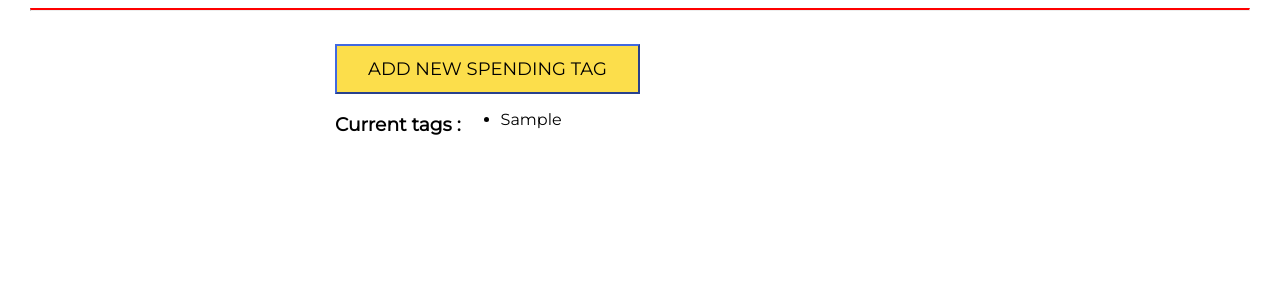
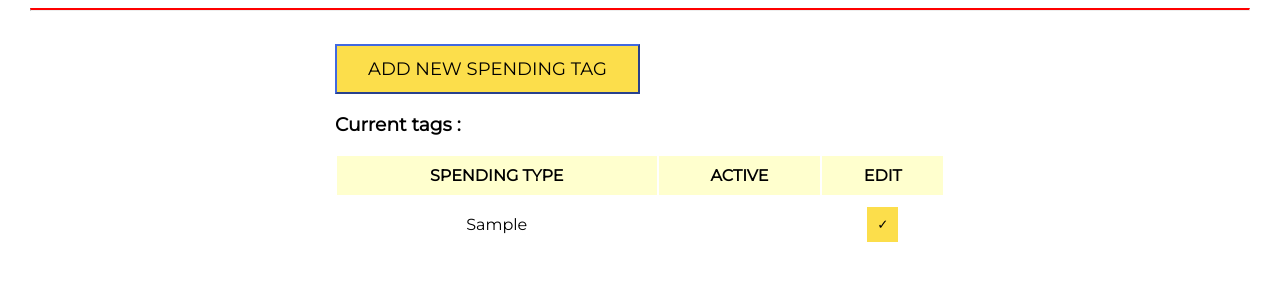
Before and after one commit to madgelackie/spending_tracker_project, a Flask app: page /tags in a window 1280 px wide. Shown: the part 83-383 px from the top of the page. Run offline with Flask 2, Linux system fonts and the light colour scheme; a database or web service that is not in the repository returns one stand-in record (values such as "Sample title"); some libraries are stand-ins or nearby versions.

Commit message:
transaction edit working

```diff
--- a/controllers/tags_controller.py
+++ b/controllers/tags_controller.py
@@ -21,6 +21,11 @@ def new_tag():
 @tags_blueprint.route("/tags", methods=['POST'])
 def create_tag():
     spending_type = request.form['tag']
-    tag = Tag(spending_type)
+    active = request.form['active']
+    if request.form['active'] == 'yes':
+        active = True
+    elif request.form['active'] == 'no':
+        active = False
+    tag = Tag(spending_type, active)
     tag_repository.save(tag)
     return redirect("/tags")
--- a/controllers/transactions_controller.py
+++ b/controllers/transactions_controller.py
@@ -43,12 +43,13 @@ def edit_transaction(id):
 # updates the task edited in /transactions/edit form
 @transactions_blueprint.route("/transactions/<id>", methods=['POST'])
 def update_transaction(id):
+    print(request.form)
     amount = request.form['amount']
     tag_id = request.form['tag']
     merchant_id = request.form['merchant']
     tag = tag_repository.select(tag_id)
     merchant = merchant_repository.select(merchant_id)
-    transaction = Transaction(amount, tag, merchant)
+    transaction = Transaction(amount, tag, merchant, id)
     transaction_repository.update(transaction)
     return redirect('/transactions')
 
--- a/repositories/merchant_repository.py
+++ b/repositories/merchant_repository.py
@@ -6,7 +6,8 @@ def save(merchant):
     sql = "INSERT INTO merchants (name, active) VALUES ( %s, %s ) RETURNING id"
     values = [merchant.name, merchant.active]
     results = run_sql(sql, values)
-    merchant.id = results[0]['id']
+    id = results[0]['id']
+    merchant.id = id
     return merchant
 
 def delete_all():
--- a/repositories/tag_repository.py
+++ b/repositories/tag_repository.py
@@ -6,7 +6,8 @@ def save(tag):
     sql = "INSERT INTO tags (spending_type, active) VALUES ( %s, %s ) RETURNING id"
     values = [tag.spending_type, tag.active]
     results = run_sql(sql, values)
-    tag.id = results[0]['id']
+    id = results[0]['id']
+    tag.id = id
     return tag
 
 def delete_all():
@@ -23,17 +24,15 @@ def select(id):
     sql = "SELECT * FROM tags WHERE id = %s"
     values = [id]
     result = run_sql(sql, values)[0]
-
     if result is not None:
         tag = Tag(result['spending_type'], result['active'], result['id'])
     return tag
 
+
 def select_all():
     tags = []
-
     sql = "SELECT * FROM tags"
     results = run_sql(sql)
-
     for row in results:
         tag = Tag(row['spending_type'], row['active'], row['id'])
         tags.append(tag)
--- a/repositories/transaction_repository.py
+++ b/repositories/transaction_repository.py
@@ -8,7 +8,8 @@ def save(transaction):
     sql = "INSERT INTO transactions (amount, tag_id, merchant_id) VALUES (%s, %s, %s) RETURNING id"
     values = [transaction.amount, transaction.tag.id, transaction.merchant.id]
     results = run_sql(sql, values)
-    transaction.id = results[0]['id']
+    id = results[0]['id']
+    transaction.id = id
     return transaction
 
 def delete_all():
@@ -20,7 +21,7 @@ def delete(id):
     run_sql(sql, values)
 
 def update(transaction):
-    sql = "UPDATE transactions (amount, tag_id, merchant_id) WHERE id = %s"
+    sql = "UPDATE transactions SET (amount, tag_id, merchant_id) = (%s, %s, %s) WHERE id = %s"
     values = [transaction.amount, transaction.tag.id, transaction.merchant.id, transaction.id]
     run_sql(sql, values)
 
--- a/static/style.css
+++ b/static/style.css
@@ -41,9 +41,6 @@ body > header {
     padding-top: 10px;
 }
 
-.tag--lists {
-    display: flex;
-}
 
 .centred--content {
     margin-left: auto;
--- a/templates/tags/index.html
+++ b/templates/tags/index.html
@@ -4,25 +4,28 @@
 <section class="centred--content">
 <button class="add--tag--button">
     <a href="/tags/new">ADD NEW SPENDING TAG</a></button>
-<div class="tag--lists">
-    <div id="active--tags">
-        <h3>Current tags :</h3>
-        {% for tag in all_tags %}
-        {% if tag.active == True %}
-        <h4>{{tag.spending_type}}</h4>
-        {% endif %}
+    <h3>Current tags :</h3>
+    <table>
+        <tr>
+            <th>SPENDING TYPE</th>
+            <th>ACTIVE</th>
+            <th>EDIT</th>
+        </tr>
+            {% for tag in all_tags %}
+        <tr>
+            <td>{{tag.spending_type}}</td>
+            <td>{% if tag.active == True %}Yes
+                {% elif tag.active == False %}No{% endif %}
+            </td>
+            <td>
+                <form class="edit-form" action="/tags/{{tag.id}}/edit" method="POST">
+                <button class="edit--button">&#10003;</button>
+                </form>
+            </td>
+        </tr>
         {% endfor %}
-        </ul>
     </div>
-    <div id="inactive--tags">
-        <ul>
-            {% for tag in all_tags %}
-            {% if tag.active != True %}
-            <li>{{tag.spending_type}}</li>
-            {% endif %}
-            {% endfor %}
-        </ul>
-    </div>
+
 
 
 </div>
--- a/templates/transactions/edit.html
+++ b/templates/transactions/edit.html
@@ -10,7 +10,6 @@
     <div>
         <label for="tag">Update spending type : </label>
         <select id="tag" name="tag">
-            <option>{{transaction.tag.spending_type}}</option>
             {% for tag in all_tags %}
             <option value="{{ tag.id }}">{{ tag.spending_type }}</option>
             {% endfor %}
@@ -20,7 +19,6 @@
     <div>
         <label for="merchant">Update merchant : </label>
         <select id="merchant" name="merchant">
-            <option>{{transaction.merchant.name}}</option>
             {% for merchant in all_merchants %}
             <option value="{{ merchant.id }}">{{ merchant.name }}</option>
             {% endfor %}
```
